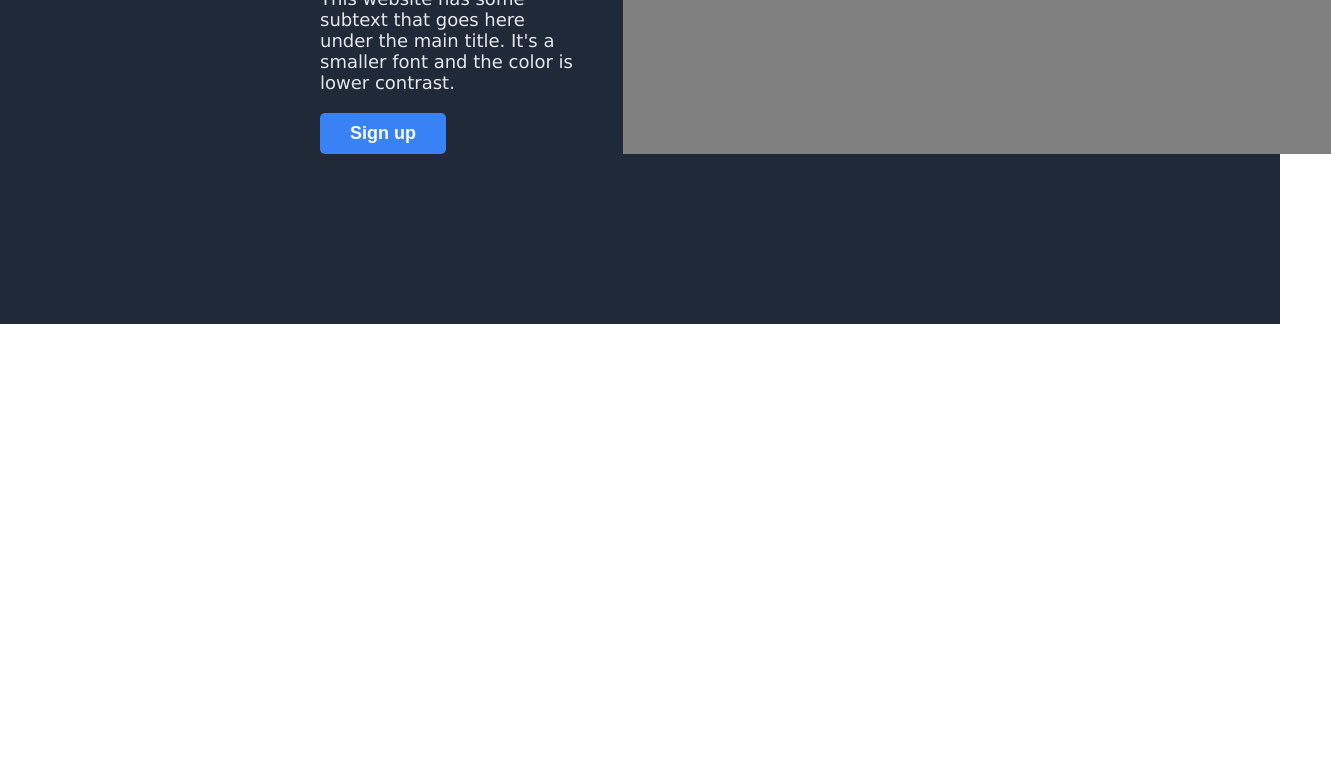
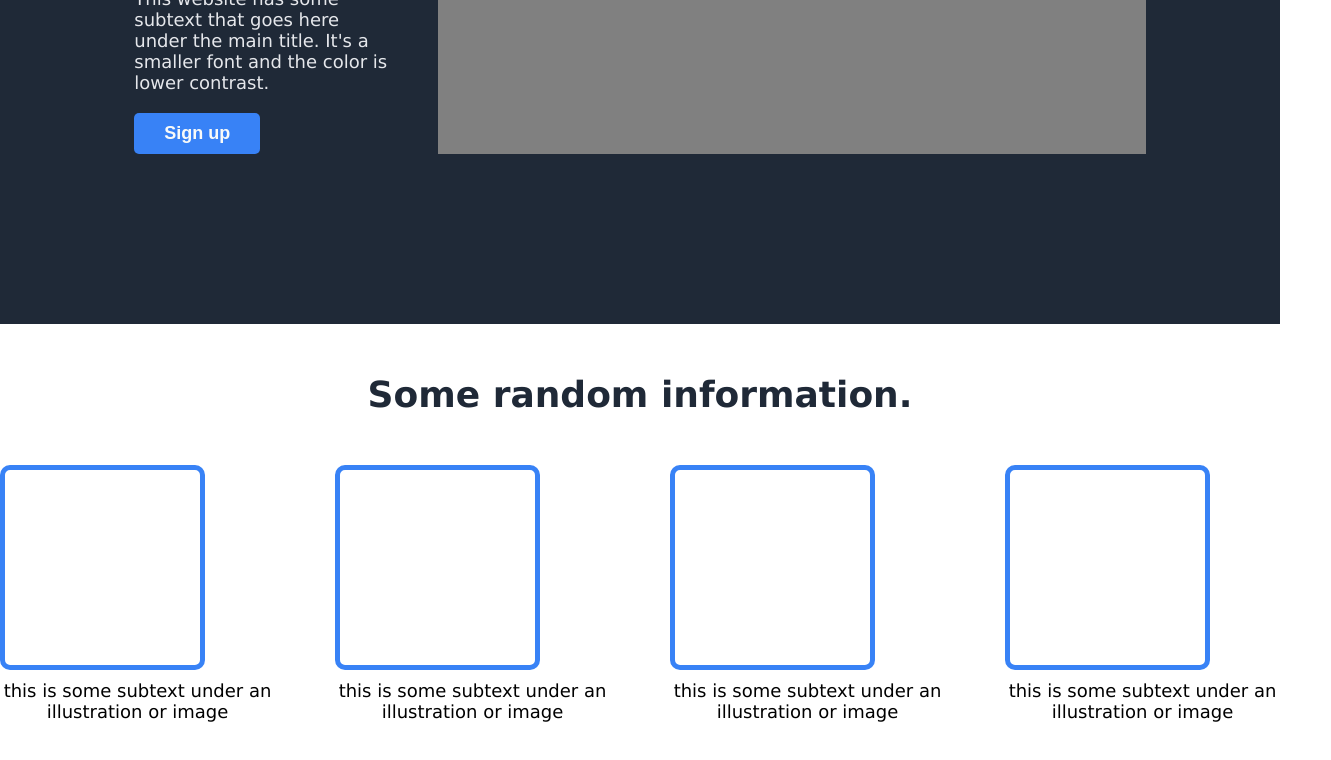
Before and after one commit to IvanRam27/landing-page, a plain HTML site: page index.html in a window 1280 px wide. Shown: the part 442-1202 px from the top of the page, 1331 px wide, since content can reach past the window. Before the commit the page ends 800 px from the top, so only its background shows below. Drawn offline with Linux system fonts and the light colour scheme.

Commit message:
add section 1 content and css, fixed header that wasn't properly centered

```diff
--- a/index.html
+++ b/index.html
@@ -24,8 +24,29 @@
                 <div class="header-left-text">This website has some subtext that goes here under the main title. It's a smaller font and the color is lower contrast.</div>
                 <button class="header-left-button">Sign up</button>
             </div>
+            <div class="header-content-right">this is a placeholder for an image</div>
+        </div>
+    </div>
 
-            <div class="header-content-right">this is a placeholder for an image</div>
+    <div class="section1">
+        <div class="section1-title">Some random information.</div>
+        <div class="section1-content">
+            <div class="info">
+                <div class="box"></div>
+                <div class="content-text">this is some subtext under an illustration or image</div>
+            </div>
+            <div class="info">
+                <div class="box"></div>
+                <div class="content-text">this is some subtext under an illustration or image</div>
+            </div>
+            <div class="info">
+                <div class="box"></div>
+                <div class="content-text">this is some subtext under an illustration or image</div>
+            </div>
+            <div class="info">
+                <div class="box"></div>
+                <div class="content-text">this is some subtext under an illustration or image</div>
+            </div>
 
         </div>
 
--- a/styles.css
+++ b/styles.css
@@ -19,6 +19,7 @@ body {
     justify-content: space-between;
     padding: 20px;
     padding-bottom: 100px;
+
 }
 
 
@@ -29,6 +30,7 @@ body {
 
 .header-content {
     display: flex;
+    justify-content: center;
     padding: 20px;
 
 }
@@ -69,11 +71,49 @@ body {
     white-space: nowrap;
 }
 
+.section1 {
+    display: flex;
+    flex-direction: column;
+    align-items: center;
+    gap: 50px;
+    margin-top: 50px;
+    margin-bottom: 200px;
+}
 
+.section1-title {
+    font-size: 36px;
+    font-weight: bolder;
+    color: #1F2937;
+}
 
+.section1-content {
+    display: flex;
+    gap: 60px;
+    justify-content: center;
 
+}
 
+.info {
+    display: flex;
+    flex-direction: column;
+    gap: 10px;
 
+}
+
+.box {
+    padding: 80px;
+    border: 5px solid #3882F6;
+    border-radius: 10px;
+    width: 35px;
+    height: 35px;
+}
+
+.content-text {
+    max-width: fit-content;
+    text-align: center;
+    align-self: center;
+    font-size: 18px;
+}
 
 
 ul {
```
